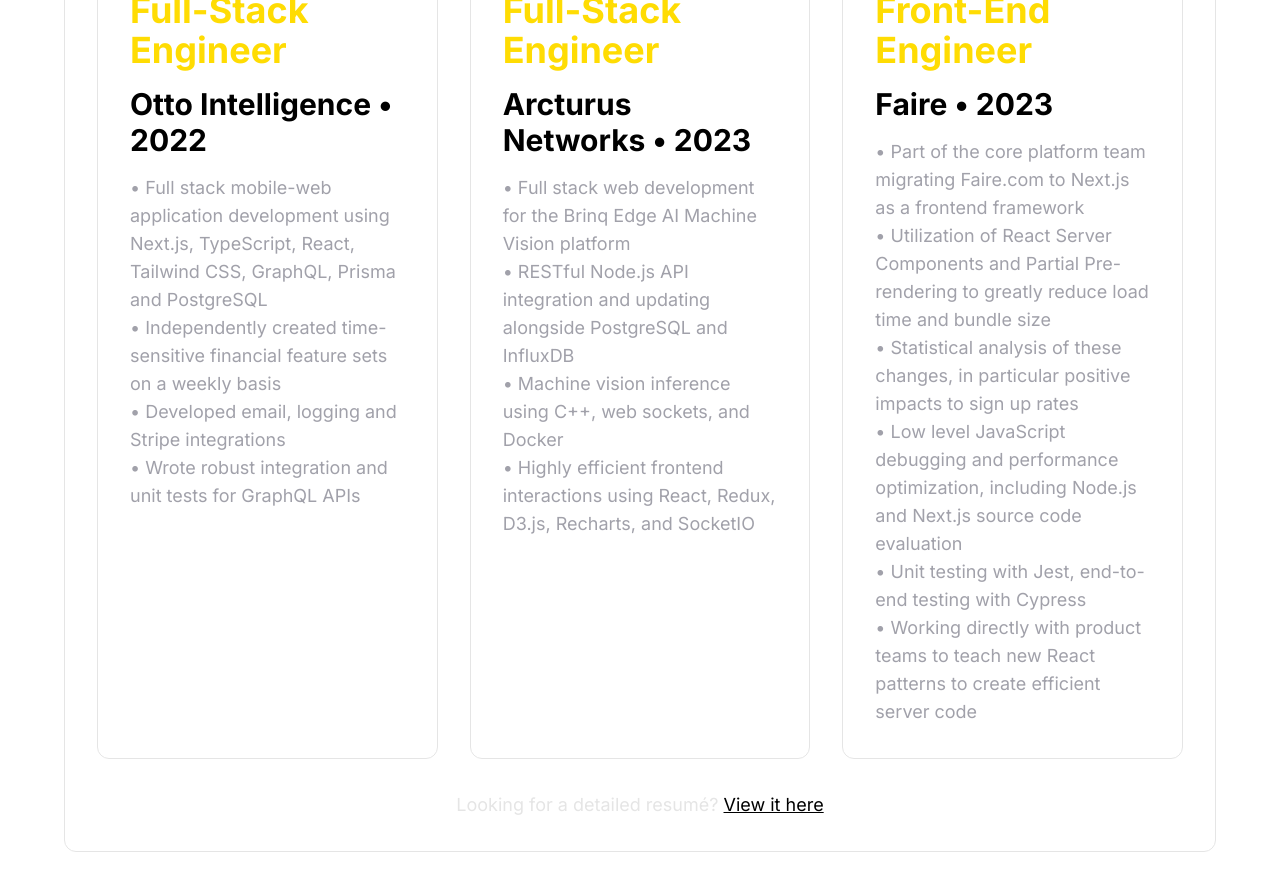
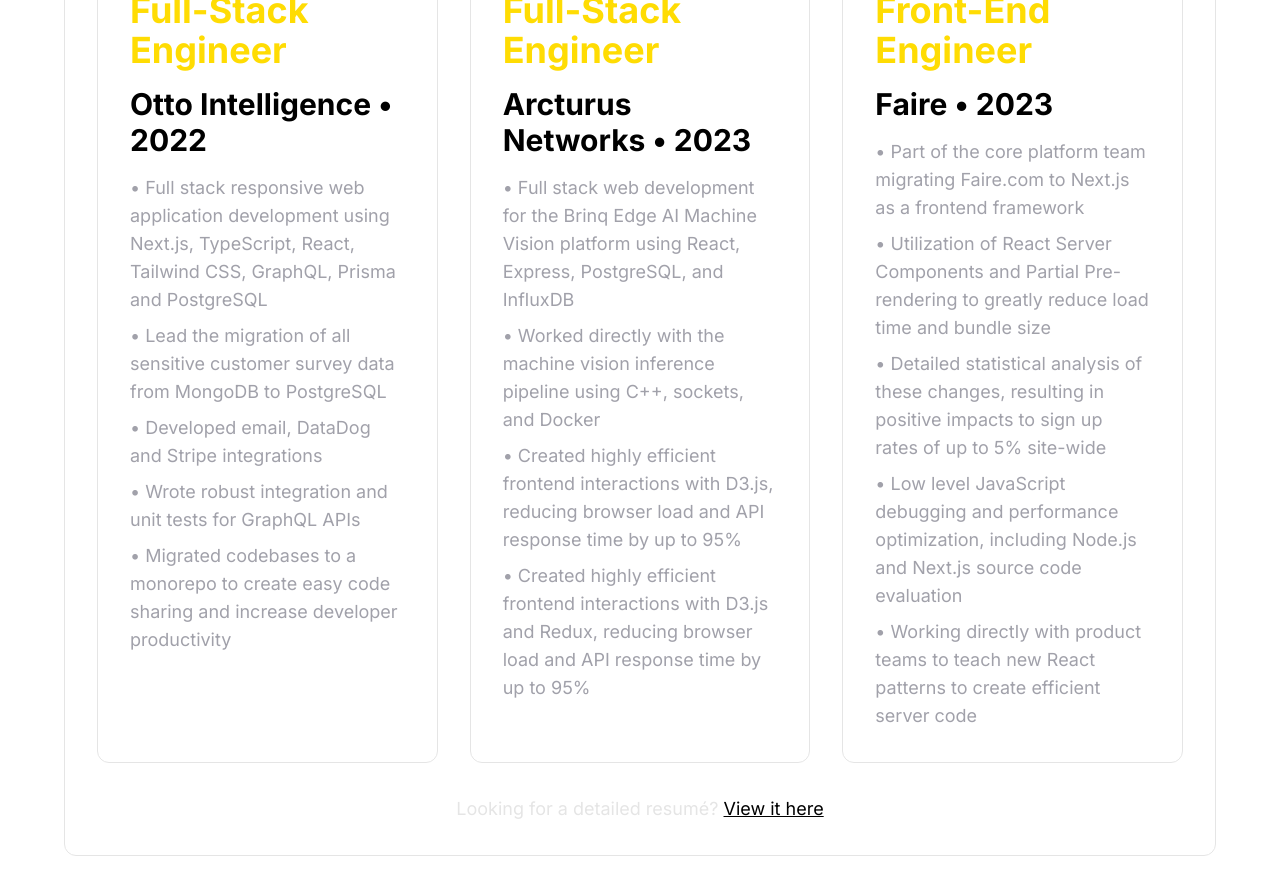
Before and after one commit to blairmcalpine/portfolio, a Next.js app: page / in a window 1280 px wide. Shown: the part 1280-2174 px from the top of the page. Built offline with nearby package versions, Linux system fonts and the light colour scheme.

Commit message:
Added tracklist to projects

```diff
--- a/src/app/projects/page.tsx
+++ b/src/app/projects/page.tsx
@@ -1,7 +1,12 @@
+import { TrackList } from '@/components/TrackList';
 import { Metadata } from 'next';
 
 const ProjectsPage = () => {
-  return <div>Projects</div>;
+  return (
+    <div>
+      <TrackList />
+    </div>
+  );
 };
 
 export default ProjectsPage;
--- a/src/components/Experience.tsx
+++ b/src/components/Experience.tsx
@@ -11,7 +11,7 @@
     >
       <div className="flex w-full flex-1 flex-col gap-4 rounded-xl border border-secondary p-4 md:gap-8 md:p-8">
         <h2 className="text-5xl font-bold md:text-7xl">Experience</h2>
-        <p className="text-xl">
+        <p className="text-xl text-tertiary">
           Amazing opportunities that I gained during my time in the co-op
           program at the University of Waterloo.
         </p>
@@ -26,18 +26,23 @@
               Full-Stack Engineer
             </h3>
             <h4 className="text-3xl font-bold">Otto Intelligence • 2022</h4>
-            <ol className="text-lg text-tertiary">
+            <ol className="flex flex-col gap-2 text-lg text-tertiary ">
               <li>
-                • Full stack mobile-web application development using Next.js,
-                TypeScript, React, Tailwind CSS, GraphQL, Prisma and PostgreSQL
+                • Full stack responsive web application development using
+                Next.js, TypeScript, React, Tailwind CSS, GraphQL, Prisma and
+                PostgreSQL
               </li>
               <li>
-                • Independently created time-sensitive financial feature sets on
-                a weekly basis
+                • Lead the migration of all sensitive customer survey data from
+                MongoDB to PostgreSQL
               </li>
-              <li>• Developed email, logging and Stripe integrations</li>
+              <li>• Developed email, DataDog and Stripe integrations</li>
               <li>
                 • Wrote robust integration and unit tests for GraphQL APIs
+              </li>
+              <li>
+                • Migrated codebases to a monorepo to create easy code sharing
+                and increase developer productivity
               </li>
             </ol>
           </Card>
@@ -49,21 +54,22 @@
               Full-Stack Engineer
             </h3>
             <h4 className="text-3xl font-bold">Arcturus Networks • 2023</h4>
-            <ol className="text-lg text-tertiary">
+            <ol className="flex flex-col gap-2 text-lg text-tertiary">
               <li>
                 • Full stack web development for the Brinq Edge AI Machine
-                Vision platform
+                Vision platform using React, Express, PostgreSQL, and InfluxDB
               </li>
               <li>
-                • RESTful Node.js API integration and updating alongside
-                PostgreSQL and InfluxDB
+                • Worked directly with the machine vision inference pipeline
+                using C++, sockets, and Docker
               </li>
               <li>
-                • Machine vision inference using C++, web sockets, and Docker
+                • Created highly efficient frontend interactions with D3.js,
+                reducing browser load and API response time by up to 95%
               </li>
               <li>
-                • Highly efficient frontend interactions using React, Redux,
-                D3.js, Recharts, and SocketIO
+                • Created highly efficient frontend interactions with D3.js and
+                Redux, reducing browser load and API response time by up to 95%
               </li>
             </ol>
           </Card>
@@ -81,7 +87,7 @@
               Front-End Engineer
             </h3>
             <h4 className="text-3xl font-bold">Faire • 2023</h4>
-            <ol className="text-lg text-tertiary">
+            <ol className="flex flex-col gap-2 text-lg text-tertiary ">
               <li>
                 • Part of the core platform team migrating Faire.com to Next.js
                 as a frontend framework
@@ -91,14 +97,13 @@
                 Pre-rendering to greatly reduce load time and bundle size
               </li>
               <li>
-                • Statistical analysis of these changes, in particular positive
-                impacts to sign up rates
+                • Detailed statistical analysis of these changes, resulting in
+                positive impacts to sign up rates of up to 5% site-wide
               </li>
               <li>
                 • Low level JavaScript debugging and performance optimization,
                 including Node.js and Next.js source code evaluation
               </li>
-              <li>• Unit testing with Jest, end-to-end testing with Cypress</li>
               <li>
                 • Working directly with product teams to teach new React
                 patterns to create efficient server code
@@ -106,7 +111,8 @@
             </ol>
           </Card>
         </div>
-        <p className="w-full text-balance text-center text-lg text-secondary">
+        <div className="grid w-full flex-1 place-items-center">
+          <p className="text-balance text-center text-lg text-secondary">
             Looking for a detailed resumé?{' '}
             <Link
               href="/Blair%20McAlpine%20Resume.pdf"
@@ -116,6 +122,7 @@
               View it here
             </Link>
           </p>
+        </div>
       </div>
     </section>
   );
--- /dev/null
+++ b/src/components/TrackList.tsx
@@ -0,0 +1,46 @@
+import { GitHub } from '@/icons/GitHub';
+import Image from 'next/image';
+
+export const TrackList = () => {
+  return (
+    <div className="relative h-[calc(100dvh-4rem)] w-full">
+      <video
+        src="/TrackList.mp4"
+        autoPlay
+        muted
+        loop
+        className="h-full w-full object-cover"
+      />
+      <div className="absolute inset-0 flex flex-col items-center justify-center bg-black/80">
+        <div className="flex items-center gap-2">
+          <Image
+            src="/TrackList-Logo.png"
+            alt="TrackList Logo"
+            width={96}
+            height={96}
+            className="h-24 w-24"
+          />
+          <h1 className="text-9xl font-bold">TrackList</h1>
+        </div>
+        <h2 className="max-w-2xl text-center text-2xl">
+          Spotify doesn&apos;t provide a way to view an artist&apos;s most
+          popular songs.{' '}
+          <span className="text-accent-fade">TrackList fixes that.</span>
+        </h2>
+        <div className="mt-4 flex gap-4">
+          <a
+            className="flex w-fit items-center gap-2 rounded-lg border-2 border-onPrimary px-4 py-2 text-xl transition-colors hover:bg-onPrimary hover:text-onSecondary"
+            href="https://github.com/blairmcalpine/tracklist"
+            target="_blank"
+          >
+            <GitHub width={24} height={24} />
+            See the Code
+          </a>
+          <a className="w-fit rounded-lg bg-accent px-4 py-2 text-xl text-onAccent transition-colors hover:bg-accent/80">
+            Next Project ↓
+          </a>
+        </div>
+      </div>
+    </div>
+  );
+};
```
Also changed, not shown: public/TrackList-Logo.png (added), 1 other file (tests, documents, lock files or other folders). Lines whose indentation alone changed are shown as unchanged.
